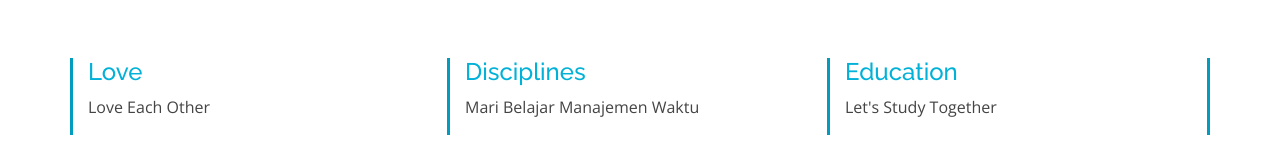
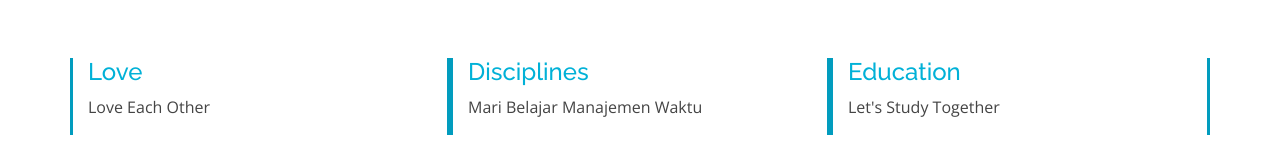
Before and after one commit to QunAlfadrian/LandingGafest2020, a plain HTML site: page index.html in a window 1280 px wide. Shown: the part 632-800 px from the top of the page. Drawn offline with nearby package versions, Linux system fonts and the light colour scheme.

Commit message:
Update index.html

```diff
--- a/index.html
+++ b/index.html
@@ -207,12 +207,12 @@
             <p class="description">Love each other</p>
           </div>
 
-          <div class="col-lg-4" style="border-right: solid; border-color: #019CBE;">
+          <div class="col-lg-4" style="border-right: solid; border-left: solid; border-color: #019CBE;">
             <h4 class="title"><a href="">disciplines</a></h4>
             <p class="description">mari belajar manajemen waktu</p>
           </div>
 
-          <div class="col-lg-4" style="border-right: solid; border-color: #019CBE;">
+          <div class="col-lg-4" style="border-right: solid; border-left: solid; border-color: #019CBE;">
             <h4 class="title"><a href="">education</a></h4>
             <p class="description">let's study together</p>
           </div>
```
